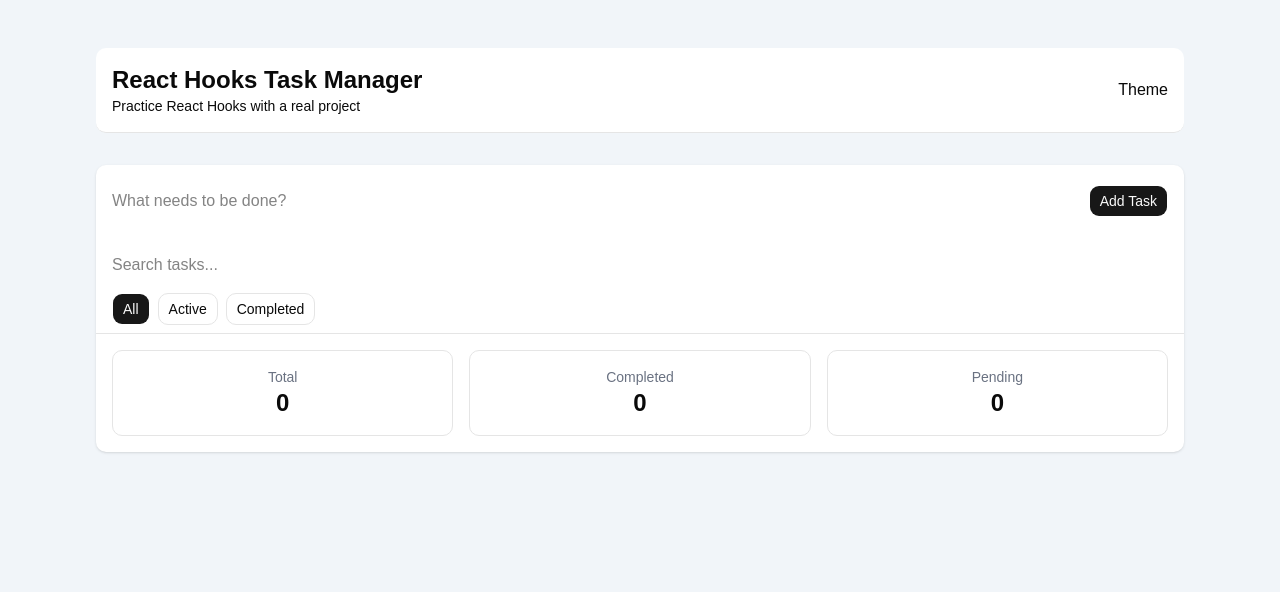
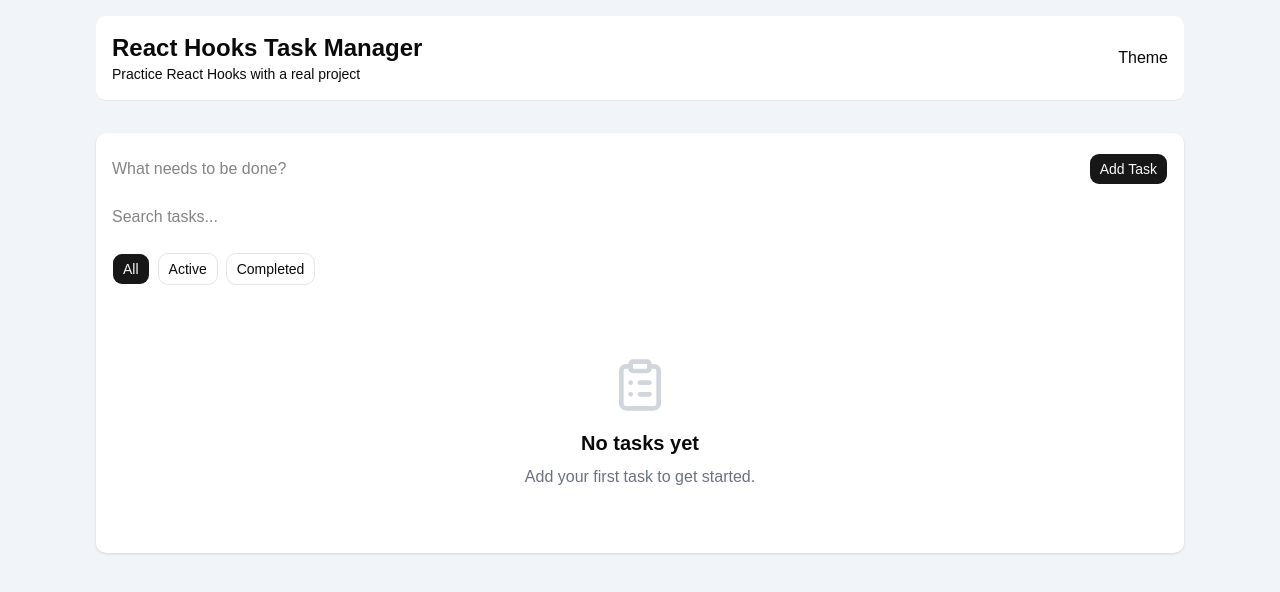
Before and after one commit to mohaddesekm/react-hooks-task-manager, a React (Vite) app: page / in a window 1280 px wide. Shown: the top 592 px of the page. Built offline with nearby package versions, Linux system fonts and the light colour scheme.

Commit message:
feat: add empty state

```diff
--- a/src/components/layout/AppLayout.jsx
+++ b/src/components/layout/AppLayout.jsx
@@ -3,7 +3,7 @@ import Header from './Header';
 
 export default function AppLayout() {
     return (
-        <main className="min-h-screen mx-auto w-full max-w-6xl px-4 sm:px-6 lg:px-8 pt-12">
+        <main className="min-h-screen mx-auto w-full max-w-6xl px-4 sm:px-6 lg:px-8 pt-4">
             <Header />
             <Tasks/>
         </main>
--- a/src/components/task/Tasks.jsx
+++ b/src/components/task/Tasks.jsx
@@ -1,6 +1,7 @@
 import { useState, useEffect, useMemo, useCallback } from 'react';
 import { Button } from '../ui/button';
 import TaskItem from './TaskItem';
+import { ClipboardList, SearchX } from 'lucide-react';
 
 export default function Tasks() {
     const [taskTitle, setTaskTitle] = useState('');
@@ -91,6 +92,8 @@ export default function Tasks() {
         return tasks.filter((task) => !task.completed).length;
     }, [tasks]);
 
+    const isSearching = search.trim() !== '' || filter !== 'all';
+
     return (
         <section className="mt-8 rounded-lg bg-white shadow">
             <div className="flex gap-4 items-center p-4">
@@ -108,7 +111,7 @@ export default function Tasks() {
 
             <input
                 type="text"
-                className="w-full rounded-md bg-white p-4 outline-none"
+                className="w-full rounded-md bg-white px-4 pb-6 outline-none"
                 placeholder="Search tasks..."
                 value={search}
                 onChange={(e) => setSearch(e.target.value)}
@@ -135,6 +138,7 @@ export default function Tasks() {
                 </Button>
             </div>
 
+            {filteredTasks.length ? (
                 <ul className={`${tasks.length && 'p-4'}`}>
                     {filteredTasks.map((task) => (
                         <TaskItem
@@ -145,7 +149,27 @@ export default function Tasks() {
                         />
                     ))}
                 </ul>
+            ) : (
+                <div className="flex flex-col items-center justify-center py-16 text-center">
+                    {isSearching ? (
+                        <SearchX className="mb-4 h-14 w-14 text-gray-300" />
+                    ) : (
+                        <ClipboardList className="mb-4 h-14 w-14 text-gray-300" />
+                    )}
 
+                    <h3 className="text-xl font-semibold">
+                        {isSearching ? 'No matching tasks' : 'No tasks yet'}
+                    </h3>
+
+                    <p className="mt-2 text-gray-500">
+                        {isSearching
+                            ? 'Try changing your search or filter.'
+                            : 'Add your first task to get started.'}
+                    </p>
+                </div>
+            )}
+
+            {filteredTasks.length ? (
                 <div className="grid grid-cols-3 gap-4 p-4 border-t">
                     <div className="rounded-lg border p-4 text-center">
                         <p className="text-sm text-gray-500">Total</p>
@@ -162,6 +186,9 @@ export default function Tasks() {
                         <h3 className="text-2xl font-bold">{pendingTasks}</h3>
                     </div>
                 </div>
+            ) : (
+                ''
+            )}
         </section>
     );
 }
```
Lines whose indentation alone changed are shown as unchanged.
